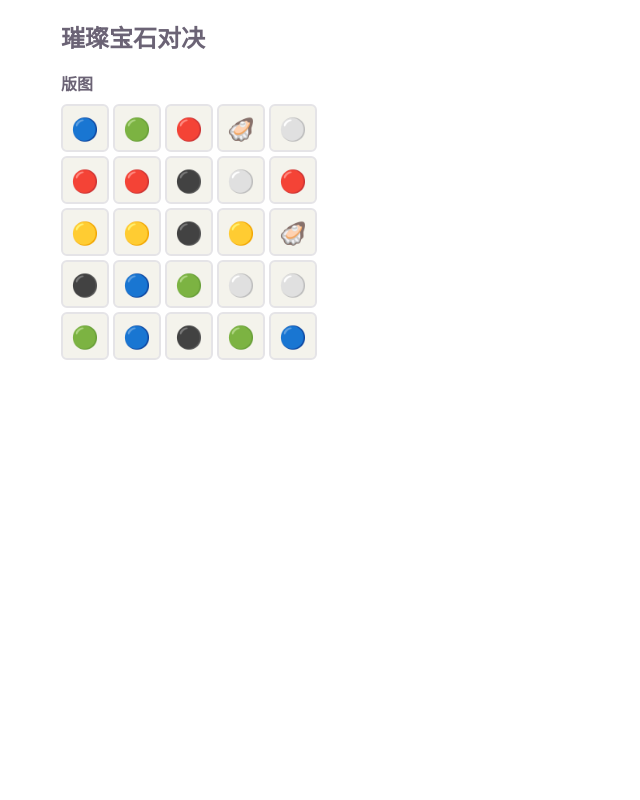
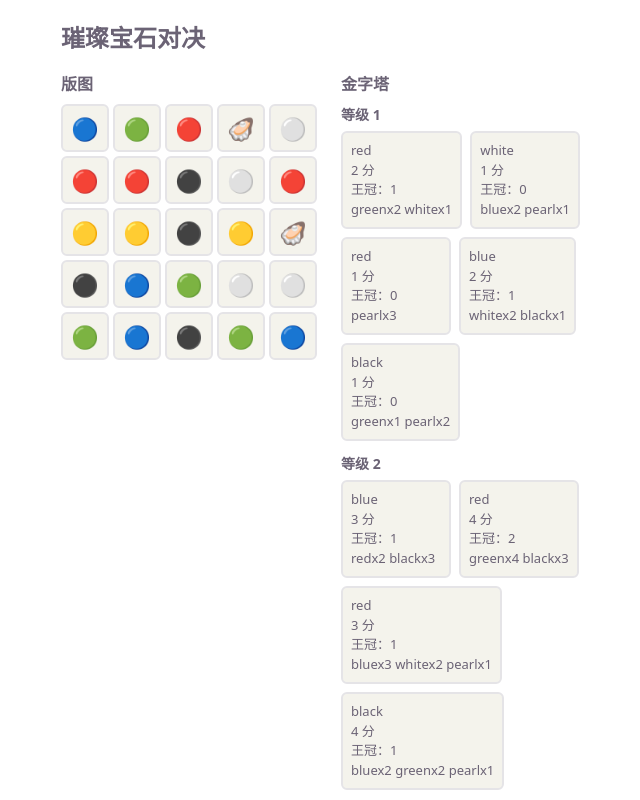
Before and after one commit to hong-kailin/FullStack-BoardGame-Project, a React (Vite) app: page / in a window 1280 px wide. Shown: the top 800 px of the page, without its empty margins (279-919 px from the left). Built offline with nearby package versions, Linux system fonts and the light colour scheme.

Commit message:
feat: lesson 37 - Pyramid component static display
- Add Pyramid component showing three levels of cards
- Render gem, points, crowns, and cost for each card
- Add game-layout flex container for Board + Pyramid side by side

```diff
--- a/src/App.css
+++ b/src/App.css
@@ -55,3 +55,38 @@
   color: #ccc;
   font-size: 14px;
 }
+
+.game-layout {
+  display: flex;
+  gap: 24px;
+  align-items: flex-start;
+}
+
+.pyramid h3 {
+  margin: 0 0 8px;
+  font-size: 16px;
+}
+
+.pyramid-level {
+  margin-bottom: 12px;
+}
+
+.pyramid-level h4 {
+  margin: 0 0 6px;
+  font-size: 14px;
+}
+
+.pyramid-cards {
+  display: flex;
+  gap: 8px;
+  flex-wrap: wrap;
+}
+
+.pyramid-card {
+  border: 2px solid #e5e4e7;
+  border-radius: 6px;
+  background: #f4f3ec;
+  padding: 8px;
+  min-width: 90px;
+  font-size: 13px;
+}
--- a/src/App.tsx
+++ b/src/App.tsx
@@ -1,5 +1,6 @@
 import { useState } from "react";
 import Board from "./components/Board";
+import Pyramid from "./components/Pyramid";
 import { createInitialState } from "./game/gameState";
 import "./App.css";
 
@@ -9,7 +10,10 @@ export default function App() {
   return (
     <div className="app">
       <h1>璀璨宝石对决</h1>
-      <Board boardTokens={state.boardTokens} />
+      <div className="game-layout">
+        <Board boardTokens={state.boardTokens} />
+        <Pyramid pyramid={state.pyramid} />
+      </div>
     </div>
   );
 }
--- /dev/null
+++ b/src/components/Pyramid.tsx
@@ -0,0 +1,35 @@
+import type { Card } from "../game/types";
+
+interface PyramidProps {
+  pyramid: Card[][];
+}
+
+function formatCost(cost: Card["cost"]): string {
+  return Object.entries(cost)
+    .filter(([, amount]) => amount > 0)
+    .map(([color, amount]) => `${color}x${amount}`)
+    .join(" ");
+}
+
+export default function Pyramid({ pyramid }: PyramidProps) {
+  return (
+    <div className="pyramid">
+      <h3>金字塔</h3>
+      {pyramid.map((levelCards, levelIndex) => (
+        <div key={levelIndex} className="pyramid-level">
+          <h4>等级 {levelIndex + 1}</h4>
+          <div className="pyramid-cards">
+            {levelCards.map((card) => (
+              <div key={card.id} className="pyramid-card">
+                <div>{card.gem}</div>
+                <div>{card.points} 分</div>
+                <div>王冠：{card.crowns}</div>
+                <div>{formatCost(card.cost)}</div>
+              </div>
+            ))}
+          </div>
+        </div>
+      ))}
+    </div>
+  );
+}
```
Also changed, not shown: 1 other file (tests, documents, lock files or other folders).
